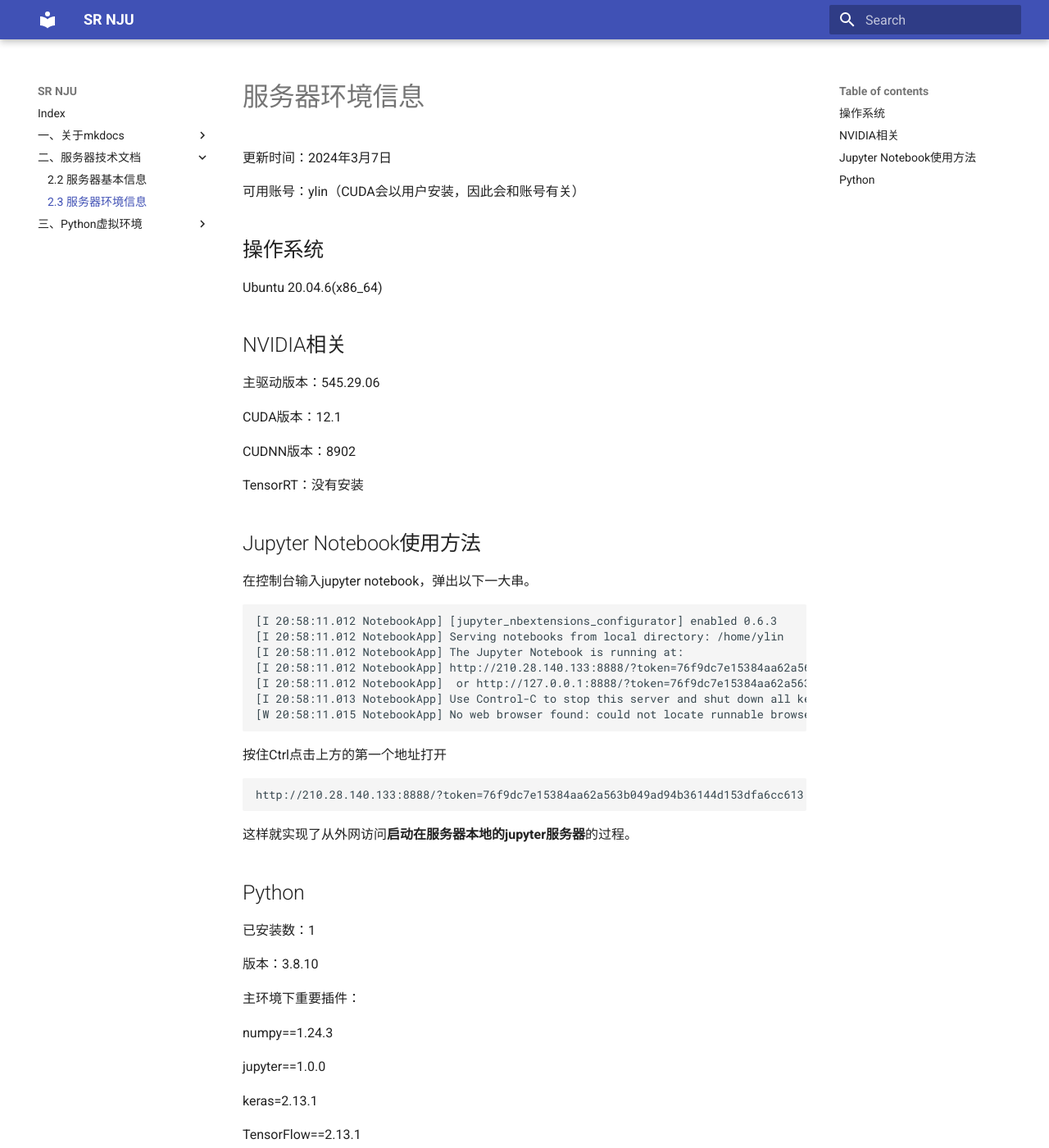
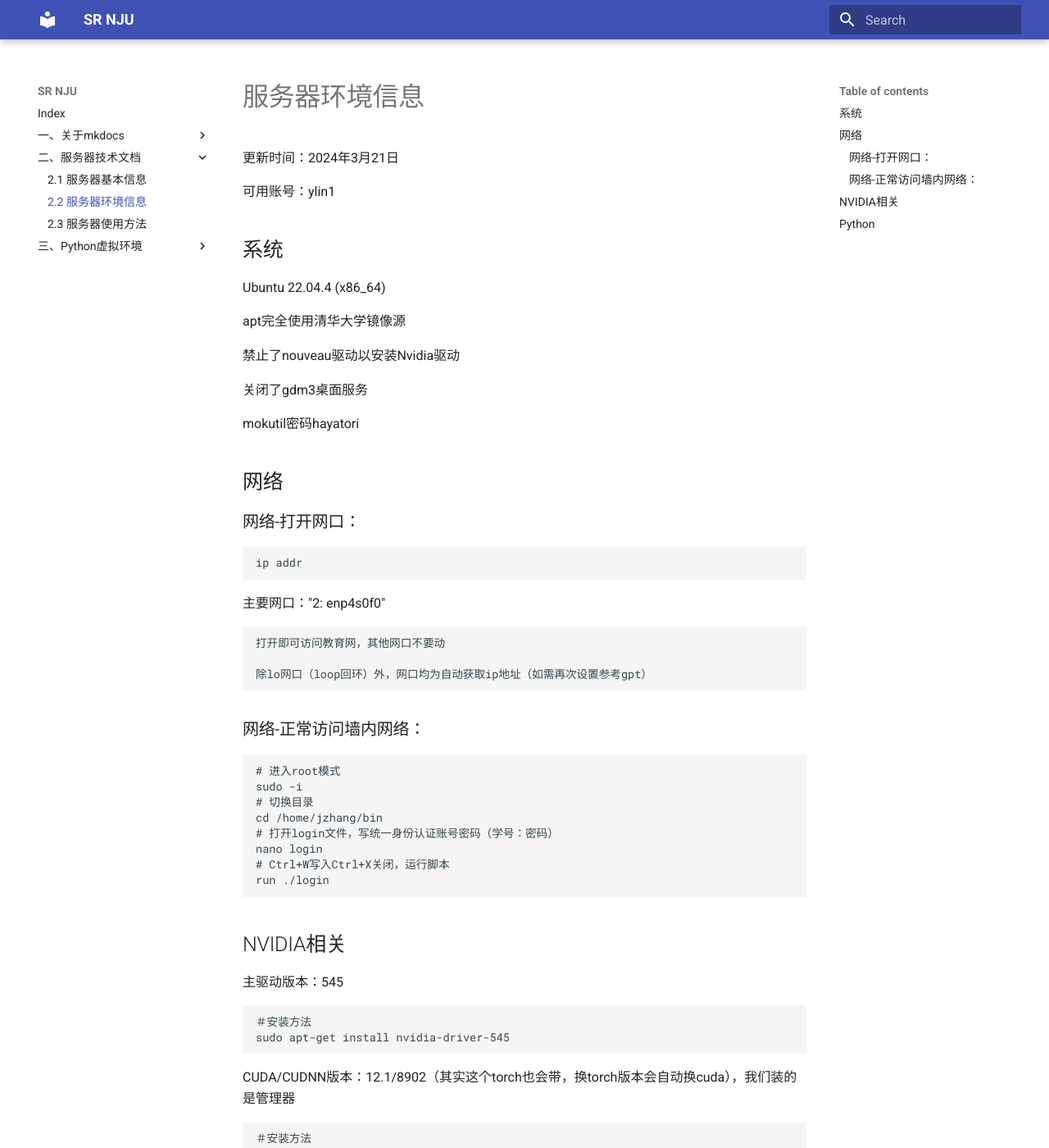
Before and after one commit to boobyuuuu/SR, an MkDocs documentation site: the page built from docs/2/2_2.md, in a window 1280 px wide and 1400 px high. Shown: the whole window at 82% size. Built offline with MkDocs 1.6.1 and Material for MkDocs 9.7.7, drawn with Linux system fonts in a browser that asks for light colours; some of the changed text lies outside the part shown.

Commit message:
20240321 Rebuild

````diff
--- a/docs/2/2_2.md
+++ b/docs/2/2_2.md
@@ -1,49 +1,70 @@
 # 服务器环境信息
 
-更新时间：2024年3月7日
+更新时间：2024年3月21日
 
-可用账号：ylin（CUDA会以用户安装，因此会和账号有关）
+可用账号：ylin1
 
-## 操作系统
+## 系统
 
-Ubuntu 20.04.6(x86_64)
+Ubuntu 22.04.4 (x86_64)
+
+apt完全使用清华大学镜像源
+
+禁止了nouveau驱动以安装Nvidia驱动
+
+关闭了gdm3桌面服务
+
+mokutil密码hayatori
+
+## 网络
+
+### 网络-打开网口：
+
+```
+ip addr
+```
+
+主要网口："2: enp4s0f0"
+
+    打开即可访问教育网，其他网口不要动
+
+    除lo网口（loop回环）外，网口均为自动获取ip地址（如需再次设置参考gpt）
+
+### 网络-正常访问墙内网络：
+
+```
+# 进入root模式
+sudo -i
+# 切换目录
+cd /home/jzhang/bin
+# 打开login文件，写统一身份认证账号密码（学号：密码）
+nano login
+# Ctrl+W写入Ctrl+X关闭，运行脚本
+run ./login
+```
 
 ## NVIDIA相关
 
-主驱动版本：545.29.06
-
-CUDA版本：12.1
-
-CUDNN版本：8902
-
-TensorRT：没有安装
-
-## Jupyter Notebook使用方法
-
-在控制台输入jupyter notebook，弹出以下一大串。
+主驱动版本：545
 
 ```
-[I 20:58:11.012 NotebookApp] [jupyter_nbextensions_configurator] enabled 0.6.3
-[I 20:58:11.012 NotebookApp] Serving notebooks from local directory: /home/ylin
-[I 20:58:11.012 NotebookApp] The Jupyter Notebook is running at:
-[I 20:58:11.012 NotebookApp] http://210.28.140.133:8888/?token=76f9dc7e15384aa62a563b049ad94b36144d153dfa6cc613
-[I 20:58:11.012 NotebookApp]  or http://127.0.0.1:8888/?token=76f9dc7e15384aa62a563b049ad94b36144d153dfa6cc613
-[I 20:58:11.013 NotebookApp] Use Control-C to stop this server and shut down all kernels (twice to skip confirmation).
-[W 20:58:11.015 NotebookApp] No web browser found: could not locate runnable browser.
+＃安装方法
+sudo apt-get install nvidia-driver-545
 ```
 
-按住Ctrl点击上方的第一个地址打开
+CUDA/CUDNN版本：12.1/8902（其实这个torch也会带，换torch版本会自动换cuda），我们装的是管理器
+
 ```
-http://210.28.140.133:8888/?token=76f9dc7e15384aa62a563b049ad94b36144d153dfa6cc613
+＃安装方法
+sudo apt install nvidia-cuda-toolkit
 ```
-这样就实现了从外网访问**启动在服务器本地的jupyter服务器**的过程。
+
 
 ## Python
 
-
 已安装数：1
 
-版本：3.8.10
+版本：3.10.12
 
 主环境下重要插件：
 
@@ -51,10 +72,10 @@ numpy==1.24.3
 
 jupyter==1.0.0
 
-keras=2.13.1
+keras==2.13.1
 
 TensorFlow==2.13.1
 
-torch==1.10.0
+torch==2.0
 
-torchvision==0.11.1
+torchvision==0.15.0
--- a/mkdocs.yml
+++ b/mkdocs.yml
@@ -6,8 +6,9 @@ nav:
   - 一、关于mkdocs:
     - 1.1 mkdocs的使用和书写: 1/1_1.md
   - 二、服务器技术文档:
-    - 2.2 服务器基本信息: 2/2_1.md
-    - 2.3 服务器环境信息: 2/2_2.md
+    - 2.1 服务器基本信息: 2/2_1.md
+    - 2.2 服务器环境信息: 2/2_2.md
+    - 2.3 服务器使用方法: 2/2_3.md
   - 三、Python虚拟环境:
     - 3.1 预备知识: 3/3_1.md
     - 3.2 Windows配置虚拟环境: 3/3_2.md
````
Also changed, not shown: docs/2/2_1.md (+7 -9 lines), docs/2/2_3.md (added, +31 -0 lines), 1 other file.
